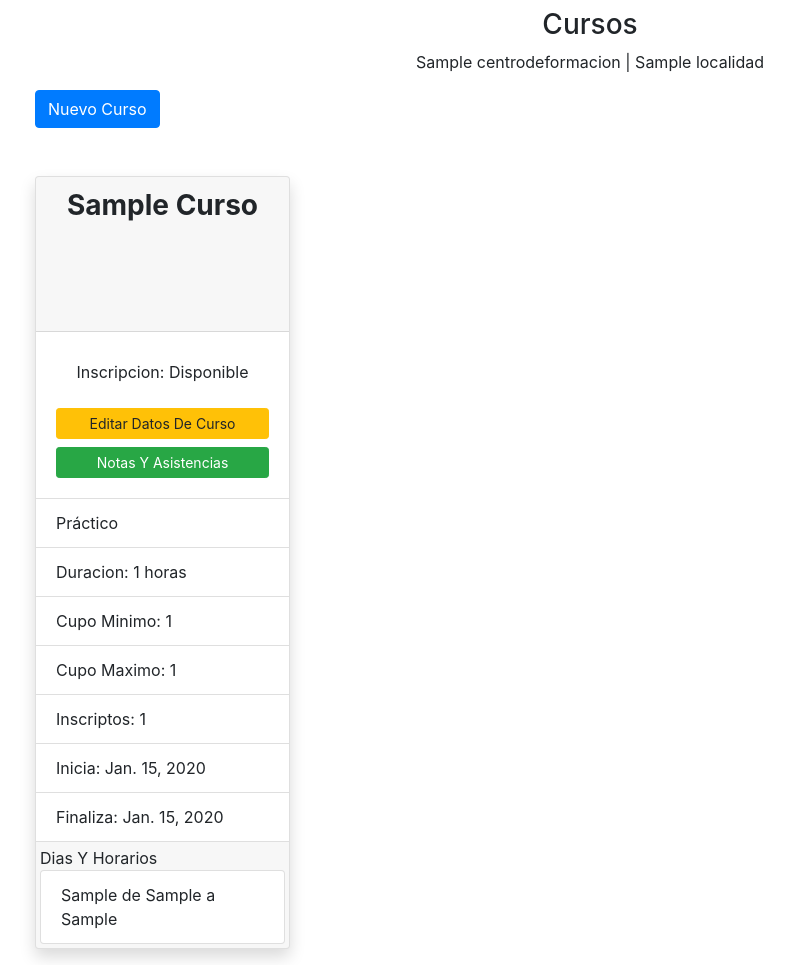
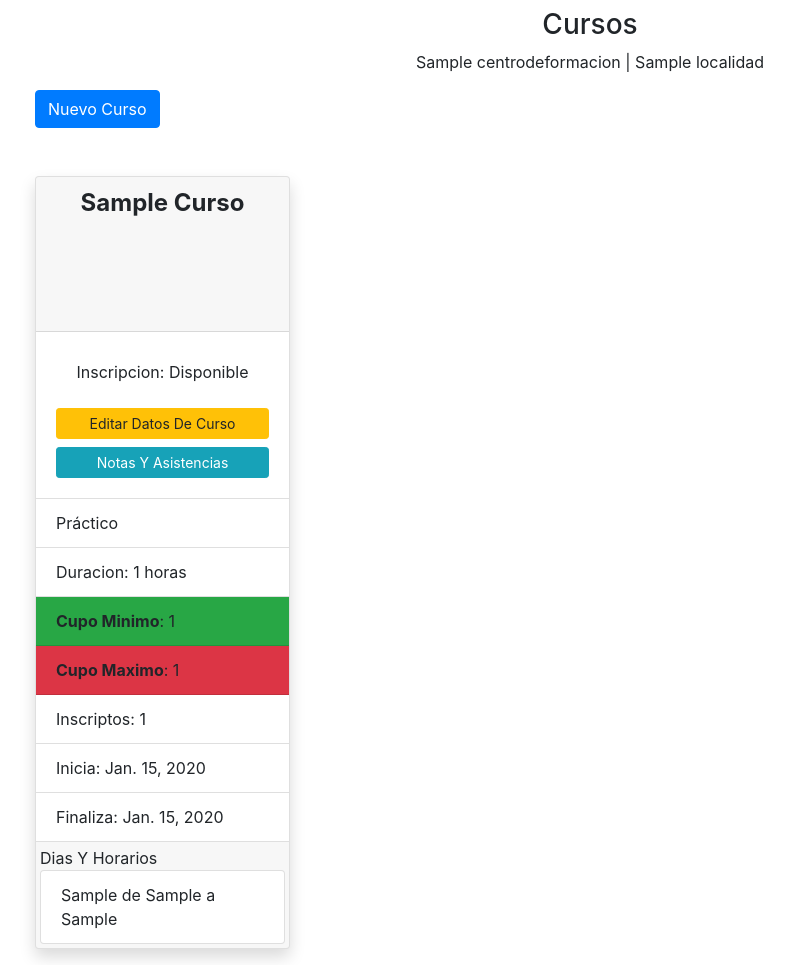
Before and after one commit to rodrigo-amc/i12-CFP, a Django app: page /preLstCursos in a window 1280 px wide. Shown: the part 56-1021 px from the top of the page, without its empty margins (50-844 px from the left). Run offline with Django 3.2, Linux system fonts and the light colour scheme; a user stored in the database is signed in; tables that the repository leaves empty hold one stand-in row (values such as "Sample post"); some libraries are stand-ins or nearby versions.

Commit message:
Preceptor Resalto Cupo Min y Max alcanzado en listado de cursos

```diff
--- a/CFP/templates/CFP/preCursoLst.html
+++ b/CFP/templates/CFP/preCursoLst.html
@@ -13,7 +13,7 @@
                 <div class="card mb-3 shadow">
                     <div class="card-header">
                         <div class="text-center font-weight-bold" style="height: 130px">
-                            <span class="h3 font-weight-bold">{{c.nombre | title}}</span>
+                            <span class="h4 font-weight-bold">{{c.nombre | title}}</span>
                         </div>
                     </div>
 
@@ -31,7 +31,7 @@
                         {% endif %}
 
                         <a href="{% url 'preCursoEditar' c.id %}" class="btn btn-warning btn-block btn-sm">Editar Datos De Curso</a>
-                        <a href="{% url 'preNotAsi' c.id %}" class="btn btn-success btn-block btn-sm">Notas Y Asistencias</a>
+                        <a href="{% url 'preNotAsi' c.id %}" class="btn btn-info btn-block btn-sm">Notas Y Asistencias</a>
 
                         {% if not c.habilitado %}
                         <p class="text-center p-2 mb-0 font-weight-bold ">Deshabilitado</p>
@@ -50,8 +50,24 @@
 
 
                         <li class="list-group-item">Duracion: {{c.cantHoras}} horas</li>
-                        <li class="list-group-item">Cupo Minimo: {{c.cupoMin}}</li>
-                        <li class="list-group-item">Cupo Maximo: {{c.cupoMax}}</li>
+
+
+                        {% if c.get_alumnos.count == c.cupoMin %}
+                            <li class="list-group-item bg-success"><b>Cupo Minimo</b>: {{c.cupoMin}}</li>
+                        {% else %}
+                            <li class="list-group-item">Cupo Minimo: {{c.cupoMin}}</li>
+                        {% endif %}
+
+
+                        {#Cupo Maximo#}
+                        {% if c.get_alumnos.count == c.cupoMax %}
+                            <li class="list-group-item bg-danger"><b>Cupo Maximo</b>: {{c.cupoMax}}</li>
+                        {% else %}
+                            <li class="list-group-item">Cupo Maximo: {{c.cupoMax}}</li>
+                        {% endif %}
+
+
+
                         <li class="list-group-item">Inscriptos: {{c.get_alumnos | length}}</li>
                         <li class="list-group-item">Inicia: {{c.fechaInicio}} </li>
                         <li class="list-group-item">Finaliza: {{c.fechaFin}} </li>
```
